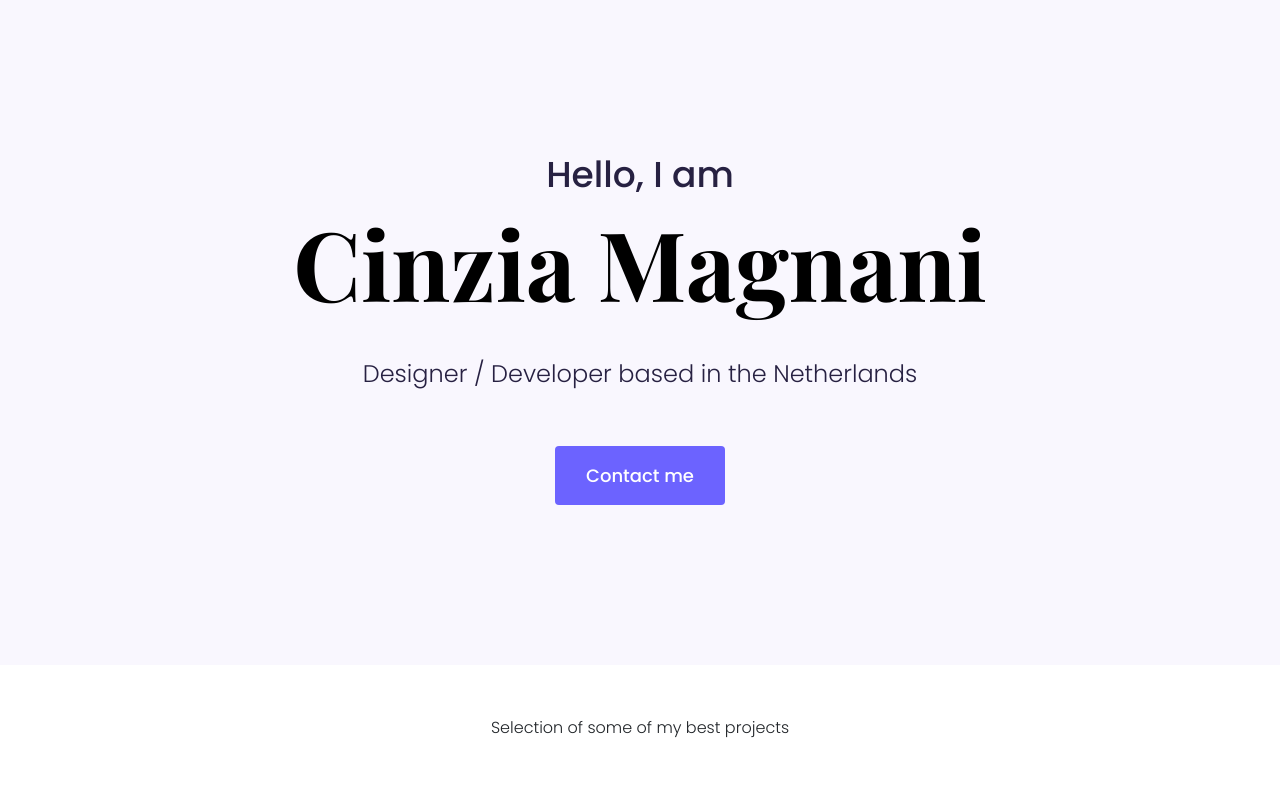
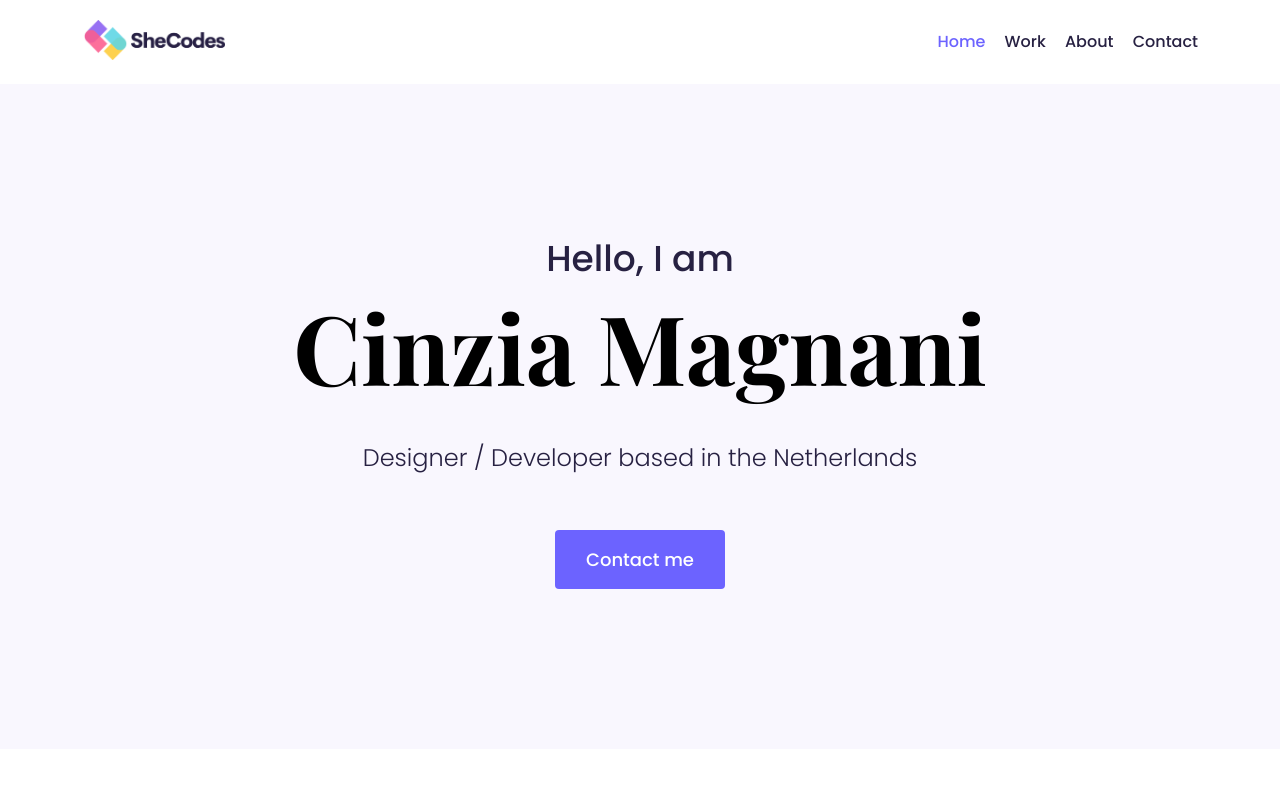
Before and after one commit to cinziamagnani/portfolio-project-tryout, a plain HTML site: page index.html in a window 1280 px wide. Shown: the top 788 px of the page. Drawn offline with nearby package versions, Linux system fonts and the light colour scheme.

Commit message:
added navbar to homepage

```diff
--- a/index.html
+++ b/index.html
@@ -12,6 +12,32 @@
     <script src="https://cdn.jsdelivr.net/npm/bootstrap@5.0.0/dist/js/bootstrap.bundle.min.js" integrity="sha384-p34f1UUtsS3wqzfto5wAAmdvj+osOnFyQFpp4Ua3gs/ZVWx6oOypYoCJhGGScy+8" crossorigin="anonymous"></script>
 </head>
 <body>
+    <div class="container">
+    <nav class="d-flex justify-content-between">
+        <a href="/">
+        <img src="img/logo-shecodes-f9fa0540d113c086f61eb6e89466c0cbd24a42163b6a96d4b01da078803f53ee.png" alt="SheCodes logo" class="logo d-none d-md-block">
+        <img src="img/82059962_3408478479167996_2860312519644282880_n.jpg" alt="SheCodes logo" class="logo d-block d-md-none">
+    </a>
+        <ul>
+            <li class="active">
+               <a href="/">Home
+            </a>
+        </li>
+            <li>
+               <a href="/work.html">Work
+            </a>
+        </li>
+            <li>
+                <a href="/about.html">About
+                </a>
+            </li>
+            <li>
+               <a href="/contact.html">Contact
+            </a>
+        </li>
+        </ul>
+    </nav>
+</div>
     <div class="hero">
         <p>Hello, I am</p>
         <h1 class="mb-3">
--- a/styles/styles.css
+++ b/styles/styles.css
@@ -29,6 +29,36 @@ p {
     font-weight: 300;
     font-size: 16px;
     line-height: 30px;
+}
+
+.logo  {
+    max-height: 40px;
+}
+
+nav {
+    padding: 20px 0;
+}
+
+nav ul {
+    padding: 0;
+    margin: 0;
+}
+
+nav li {
+    display: inline;
+    list-style: none;
+    line-height: 44px;
+    margin-left: 15px;
+}
+
+nav a {
+    text-decoration: none;
+    color: #272142;
+    transition: all 100ms ease-in-out;
+}
+
+nav a:hover, nav li.active a {
+    color: var(--branding-color);
 }
 
 .hero  {
@@ -97,6 +127,10 @@ p {
     .project-description {
         text-align: center;
     }
+
+    nav a {
+        font-size: 14px;
+    }
 }
 
 .content-container {
```
Also changed, not shown: img/._82059962_3408478479167996_2860312519644282880_n.jpg (added), img/._logo-shecodes-f9fa0540d113c086f61eb6e89466c0cbd24a42163b6a96d4b01da078803f53ee.png (added), img/._logoshecodes-logo.png (added), img/82059962_3408478479167996_2860312519644282880_n.jpg (added), img/logo-shecodes-f9fa0540d113c086f61eb6e89466c0cbd24a42163b6a96d4b01da078803f53ee.png (added), img/logoshecodes-logo.png (added).
